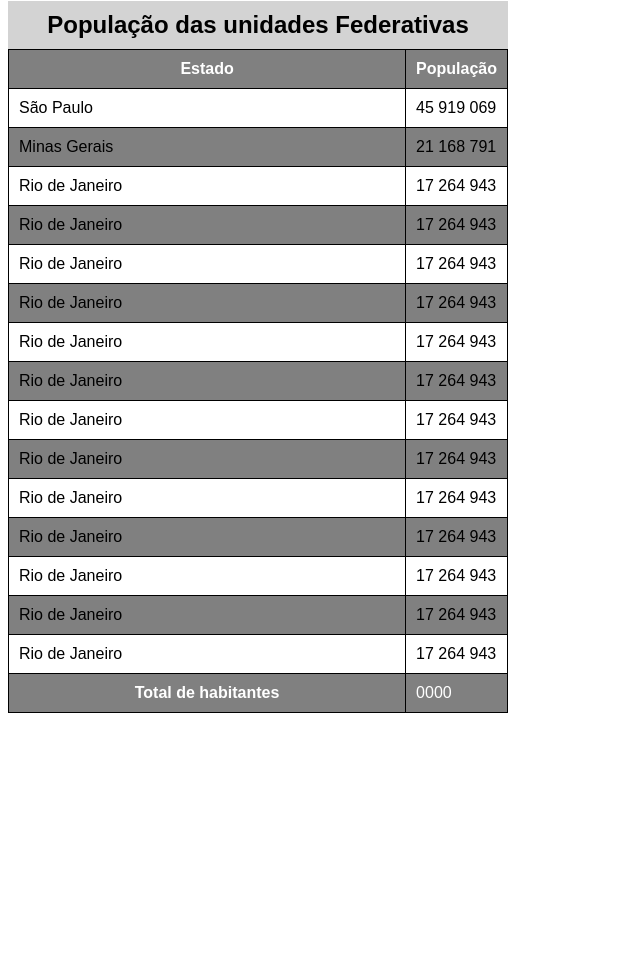
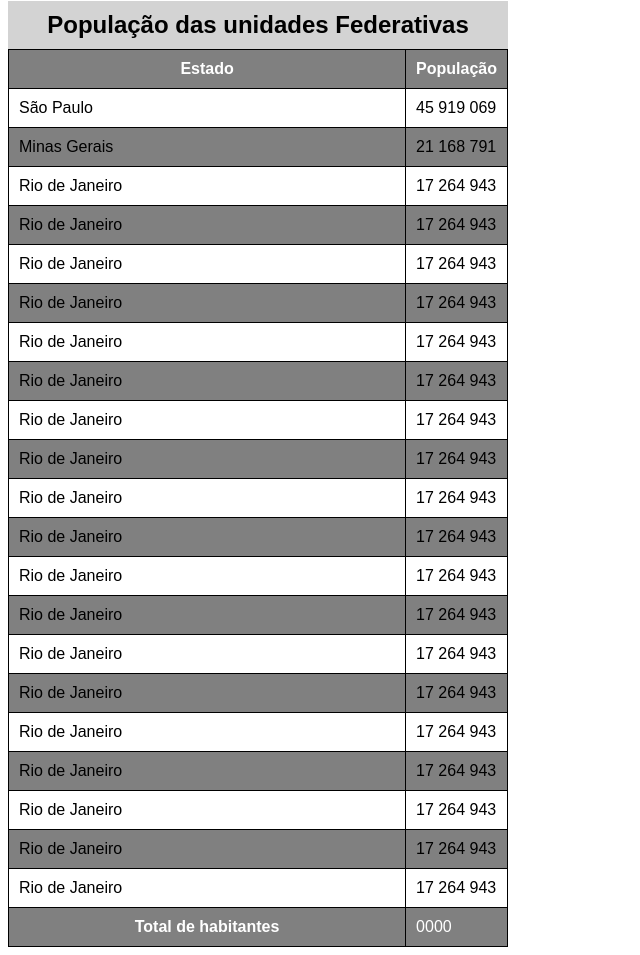
Before and after one commit to FAPAlexandre/html-css, a plain HTML site: page Modulo 3/tabela002.html in a window 1280 px wide. Shown: the part 79-1034 px from the top of the page, without its empty margins (0-640 px from the left). Before the commit the page ends 800 px from the top, so only its background shows below. Drawn offline with Linux system fonts and the light colour scheme.

Commit message:
update table

```diff
--- a/Modulo 3/tabela002.html
+++ b/Modulo 3/tabela002.html
@@ -36,7 +36,8 @@
 
                     thead > tr > th {
                         position: sticky;
-                top: 0;
+                        top: -1px;
+                        background-color: gray;
                     }
                     tbody > tr:nth-child(even) {
                         background-color: gray;
@@ -143,6 +144,34 @@
                     <td>Rio de Janeiro</td>
                     <td>17 264 943</td>
                 </tr>
+                <tr>
+                    <td>Rio de Janeiro</td>
+                    <td>17 264 943</td>
+                </tr>
+                </tr>
+                <tr>
+                    <td>Rio de Janeiro</td>
+                    <td>17 264 943</td>
+                </tr>
+                </tr>
+                <tr>
+                    <td>Rio de Janeiro</td>
+                    <td>17 264 943</td>
+                </tr>
+                <tr>
+                    <td>Rio de Janeiro</td>
+                    <td>17 264 943</td>
+                </tr>
+                </tr>
+                <tr>
+                    <td>Rio de Janeiro</td>
+                    <td>17 264 943</td>
+                </tr>
+                </tr>
+                <tr>
+                    <td>Rio de Janeiro</td>
+                    <td>17 264 943</td>
+                </tr>
 
                     </tbody>
 
```
Lines whose indentation alone changed are shown as unchanged.
